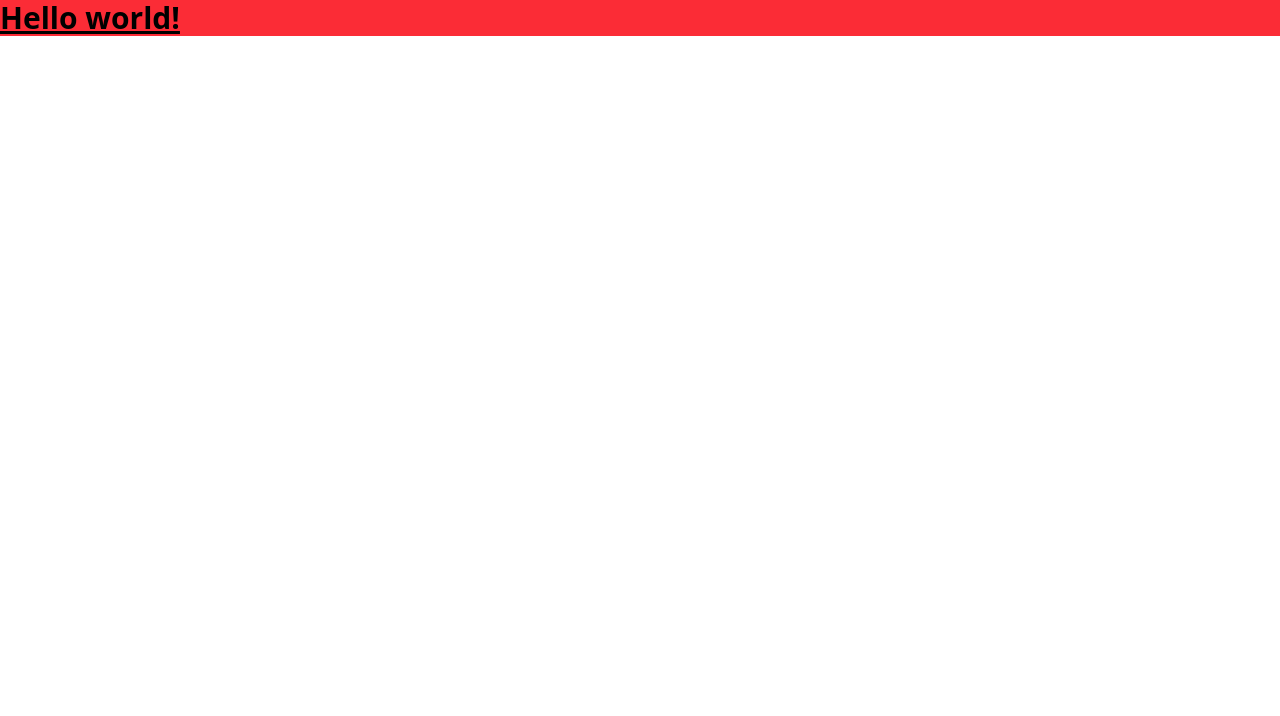
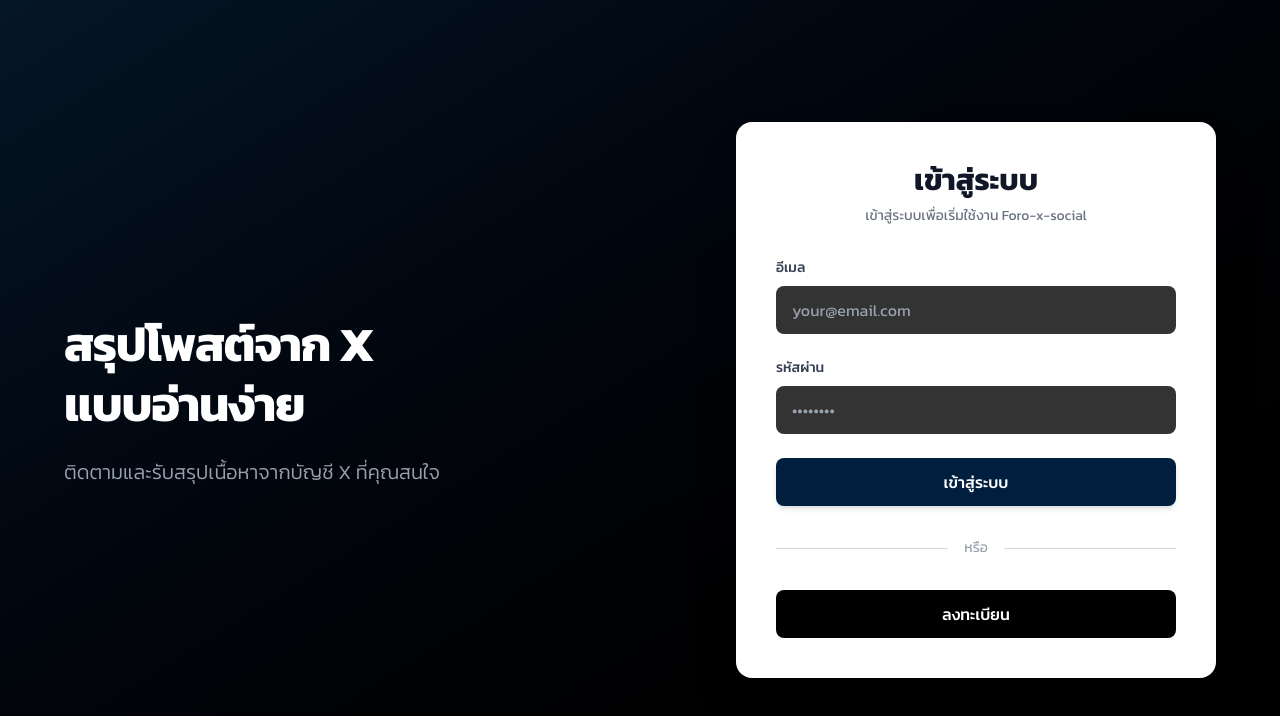
Before and after one commit to HectorRussia/foro-web, a React (Vite) app: page / in a window 1280 px wide. Shown: the top 716 px of the page. Built offline with nearby package versions, Linux system fonts and the light colour scheme.

Commit message:
feat: Implement the initial login page UI, integrate global styling, and set up the application entry point.

```diff
--- a/index.html
+++ b/index.html
@@ -1,13 +1,16 @@
 <!doctype html>
 <html lang="en">
+
 <head>
   <meta charset="UTF-8" />
   <link rel="icon" type="image/svg+xml" href="/vite.svg" />
   <meta name="viewport" content="width=device-width, initial-scale=1.0" />
-    <title>foro-web</title>
+  <title>Foro-x-social</title>
 </head>
+
 <body>
   <div id="root"></div>
   <script type="module" src="/src/main.tsx"></script>
 </body>
+
 </html>
--- a/src/App.tsx
+++ b/src/App.tsx
@@ -1,14 +1,10 @@
-import './App.css'
+import Login from './pages/Login';
+import './App.css';
 
 function App() {
-
   return (
-    <>
-      <h1 className="text-3xl font-bold underline bg-red-500">
-        Hello world!
-      </h1>
-    </>
-  )
+    <Login />
+  );
 }
 
-export default App
+export default App;
--- a/src/index.css
+++ b/src/index.css
@@ -1 +1,10 @@
+@import url('https://fonts.googleapis.com/css2?family=Kanit:wght@300;400;500;700&display=swap');
 @import "tailwindcss";
+
+@theme {
+    --font-sans: "Kanit", sans-serif;
+}
+
+body {
+    font-family: "Kanit", sans-serif;
+}
--- /dev/null
+++ b/src/pages/Login.tsx
@@ -0,0 +1,82 @@
+const Login = () => {
+    return (
+        <div className="min-h-screen w-full bg-[#030e17] flex items-center justify-center p-4 relative overflow-hidden font-sans">
+            {/* Background decoration (optional subtle gradient) */}
+            <div className="absolute inset-0 bg-gradient-to-br from-[#051626] to-[#000000] z-0" />
+
+            <div className="container max-w-6xl mx-auto flex flex-col md:flex-row items-center justify-between gap-12 relative z-10">
+
+                {/* Left Side - Text Content */}
+                <div className="text-white w-full md:w-1/2 space-y-6 text-center md:text-left">
+                    <h1 className="text-5xl md:text-5xl font-bold leading-tight tracking-tight">
+                        สรุปโพสต์จาก X <br />
+                        <span className="text-white">แบบอ่านง่าย</span>
+                    </h1>
+                    <p className="text-gray-400 text-lg md:text-xl font-light">
+                        ติดตามและรับสรุปเนื้อหาจากบัญชี X ที่คุณสนใจ
+                    </p>
+                </div>
+
+                {/* Right Side - Login Form */}
+                <div className="w-full md:w-[480px] bg-white rounded-2xl shadow-2xl p-8 md:p-10">
+                    <div className="text-center mb-8">
+                        <h2 className="text-3xl font-bold text-gray-900 mb-2">เข้าสู่ระบบ</h2>
+                        <p className="text-gray-500 text-sm">เข้าสู่ระบบเพื่อเริ่มใช้งาน Foro-x-social</p>
+                    </div>
+
+                    <form className="space-y-6">
+                        <div className="space-y-2">
+                            <label htmlFor="email" className="block text-sm font-medium text-gray-700">
+                                อีเมล
+                            </label>
+                            <input
+                                type="email"
+                                id="email"
+                                placeholder="your@email.com"
+                                className="w-full px-4 py-3 rounded-lg bg-[#333333] border-transparent focus:border-gray-500 focus:bg-[#333333] focus:ring-0 text-white placeholder-gray-400 transition duration-200 outline-none"
+                            />
+                        </div>
+
+                        <div className="space-y-2">
+                            <label htmlFor="password" className="block text-sm font-medium text-gray-700">
+                                รหัสผ่าน
+                            </label>
+                            <input
+                                type="password"
+                                id="password"
+                                placeholder="••••••••"
+                                className="w-full px-4 py-3 rounded-lg bg-[#333333] border-transparent focus:border-gray-500 focus:bg-[#333333] focus:ring-0 text-white placeholder-gray-400 transition duration-200 outline-none"
+                            />
+                        </div>
+
+                        <button
+                            type="submit"
+                            className="w-full bg-[#001f3f] hover:bg-[#003366] text-white font-medium py-3 rounded-lg transition duration-200 shadow-md"
+                        >
+                            เข้าสู่ระบบ
+                        </button>
+                    </form>
+
+                    <div className="relative my-8">
+                        <div className="absolute inset-0 flex items-center">
+                            <div className="w-full border-t border-gray-300"></div>
+                        </div>
+                        <div className="relative flex justify-center text-sm">
+                            <span className="px-4 bg-white text-gray-400">หรือ</span>
+                        </div>
+                    </div>
+
+                    <button
+                        type="button"
+                        className="w-full bg-black hover:bg-gray-800 text-white font-medium py-3 rounded-lg transition duration-200 flex items-center justify-center gap-3"
+                    >
+                        {/* Simple Google/Default Icon placeholder since we don't have icons installed yet */}
+                        <span>ลงทะเบียน</span>
+                    </button>
+                </div>
+            </div>
+        </div>
+    );
+};
+
+export default Login;
```
Lines whose indentation alone changed are shown as unchanged.
